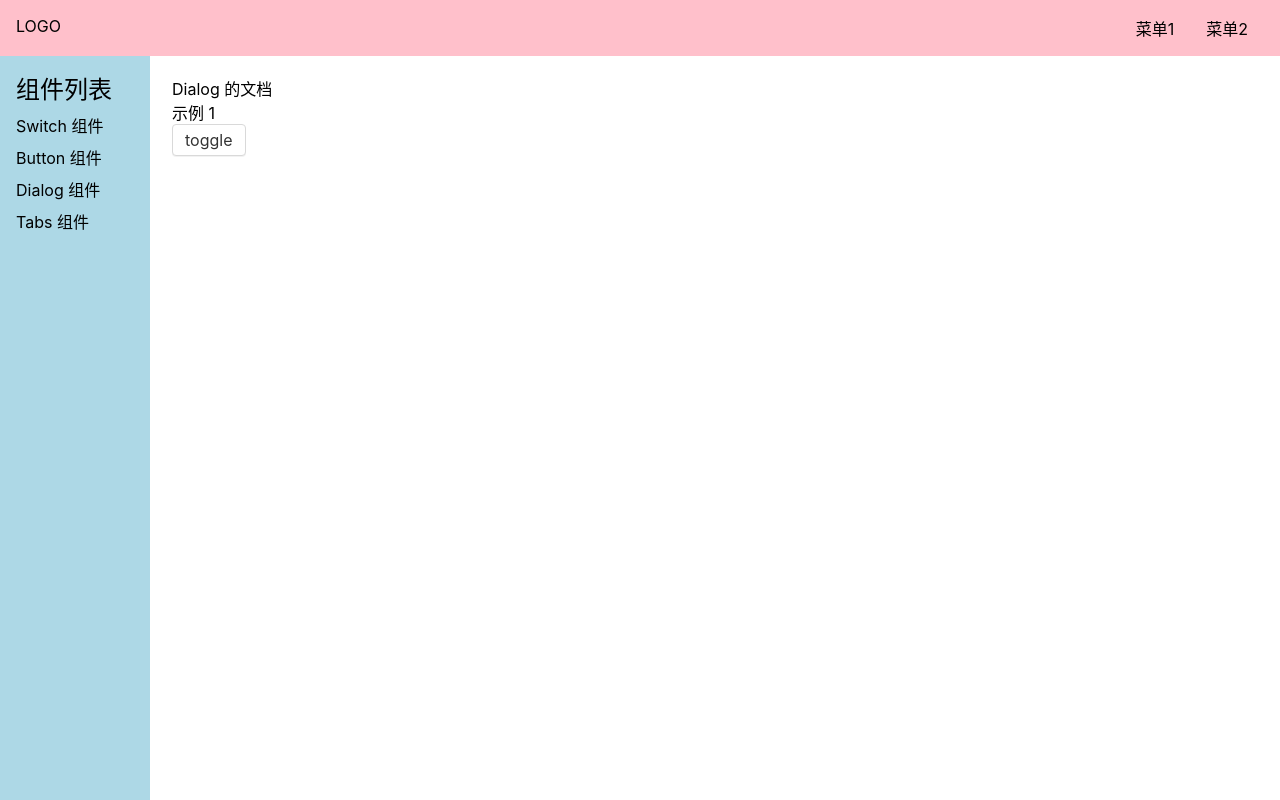
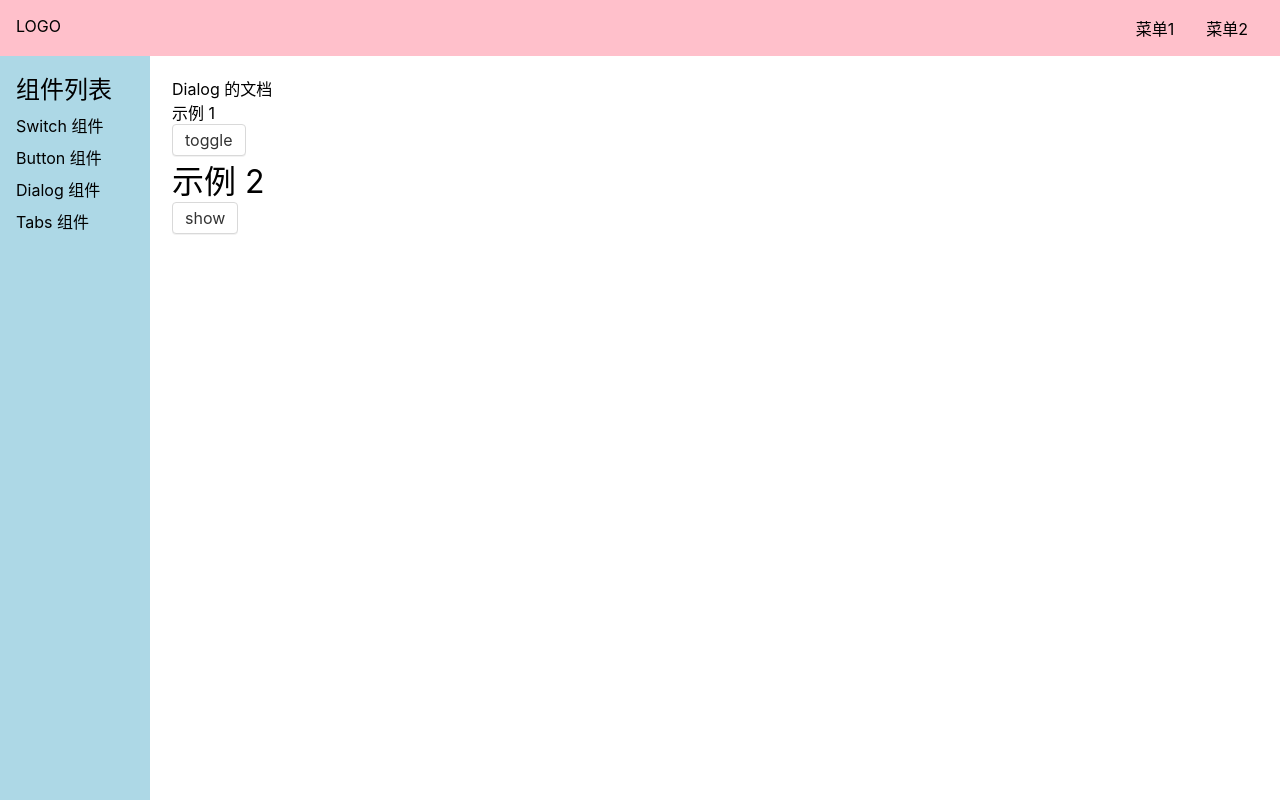
Before and after one commit to sf-think/mu-ui, a Vue app: page /#/doc/dialog in a window 1280 px wide. Built offline with nearby package versions, Linux system fonts and the light colour scheme.

Commit message:
一键开启 Dialog

```diff
--- a/src/components/DialogDemo.vue
+++ b/src/components/DialogDemo.vue
@@ -14,12 +14,16 @@
             <p>第二行字</p>
         </template>
     </Dialog>
+    <h1>示例 2</h1>
+    <Button @click="showDialog">show</Button>
 </template>
 
 <script lang="ts">
 import Dialog from "../lib/Dialog.vue";
 import Button from "../lib/Button.vue";
-import { defineComponent, ref } from "vue";
+
+import { defineComponent, ref, h } from "vue";
+import { openDialog } from "../lib/openDialog";
 
 export default defineComponent({
     components: {
@@ -35,7 +39,19 @@ export default defineComponent({
         }
         const f2 = () => {
         }
-        return { x, toggle, f1, f2 }
+        const showDialog = () => {
+            openDialog({
+                title: "标题",
+                content: "内容",
+                ok() {
+                    console.log('ok')
+                },
+                cancel() {
+                    console.log('cancel')
+                }
+            })
+        }
+        return { x, toggle, f1, f2, showDialog }
     }
 })
 
--- /dev/null
+++ b/src/lib/openDialog.ts
@@ -0,0 +1,35 @@
+import Dialog from "./Dialog.vue";
+import { createApp, h } from "vue";
+export const openDialog = (options: {
+  title: any;
+  content: any;
+  ok: any;
+  cancel: any;
+}) => {
+  const { title, content, ok, cancel } = options;
+  const div = document.createElement("div");
+  document.body.appendChild(div);
+  const close = () => {
+    app.unmount();
+    div.remove();
+  };
+  const app = createApp({
+    render() {
+      return h(
+        Dialog,
+        {
+          visible: true,
+          "onUpdate:visible": (newVisible: boolean) => {
+            if (newVisible === false) {
+              close();
+            }
+          },
+          ok,
+          cancel,
+        },
+        { title, content }
+      );
+    },
+  });
+  app.mount(div);
+};
```
